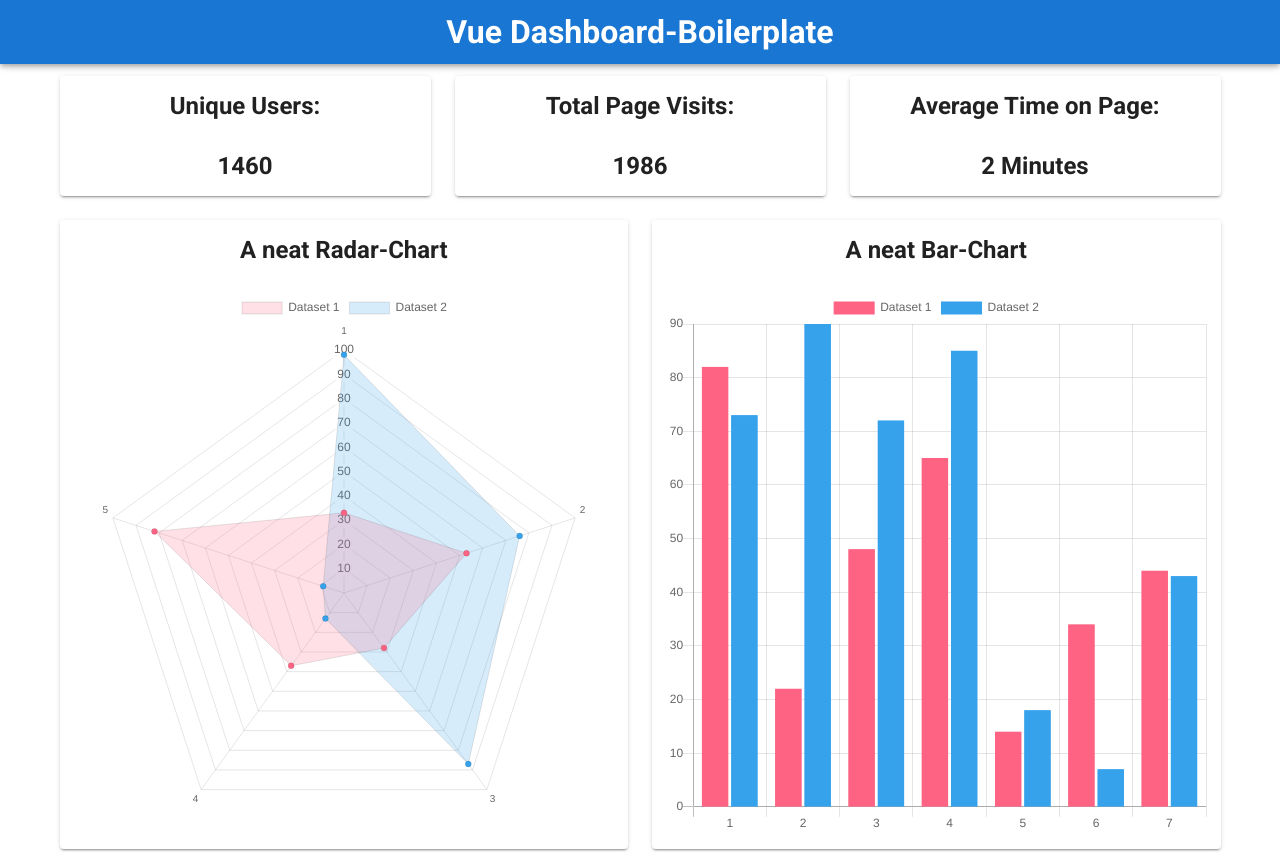
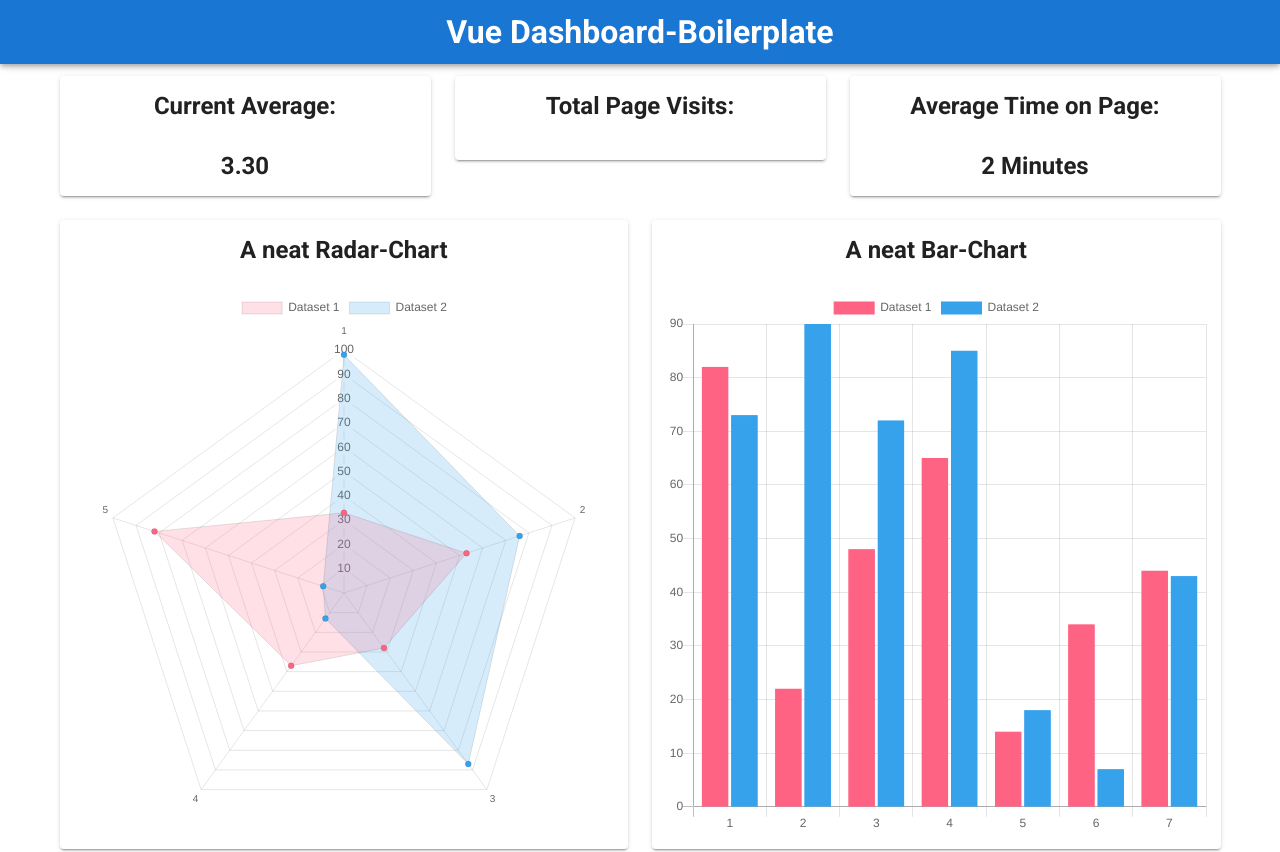
Before and after one commit to Elucidateqt/vue-dashboard-boilerplate, a Vue app: page / in a window 1280 px wide. Shown: the top 852 px of the page. Built offline with nearby package versions, Linux system fonts and the light colour scheme.

Commit message:
create branch for assignment

```diff
--- a/src/components/Dashboard.vue
+++ b/src/components/Dashboard.vue
@@ -6,12 +6,12 @@
           <v-container>
             <v-row>
               <v-col cols="12" class="text-center">
-                <h2>Unique Users:</h2>
+                <h2>Current Average:</h2>
               </v-col>
             </v-row>
             <v-row>
               <v-col cols="12" class="text-center">
-                <h2>{{uniqueUsers}}</h2>
+                <h2>{{dummyData.average}}</h2>
               </v-col>
             </v-row>
           </v-container>
@@ -191,7 +191,7 @@ import colors from '../lib/constants/colors';
 
     data: () => ({
       dummyData: {
-        pageVisits: Math.floor(Math.random() * 1756) + 976,
+        average: ((Math.random() * 4) + 1).toFixed(2),
         timeOnPage: Math.floor(Math.random() * 6) + 2,
         progressBars: [
           {
```
